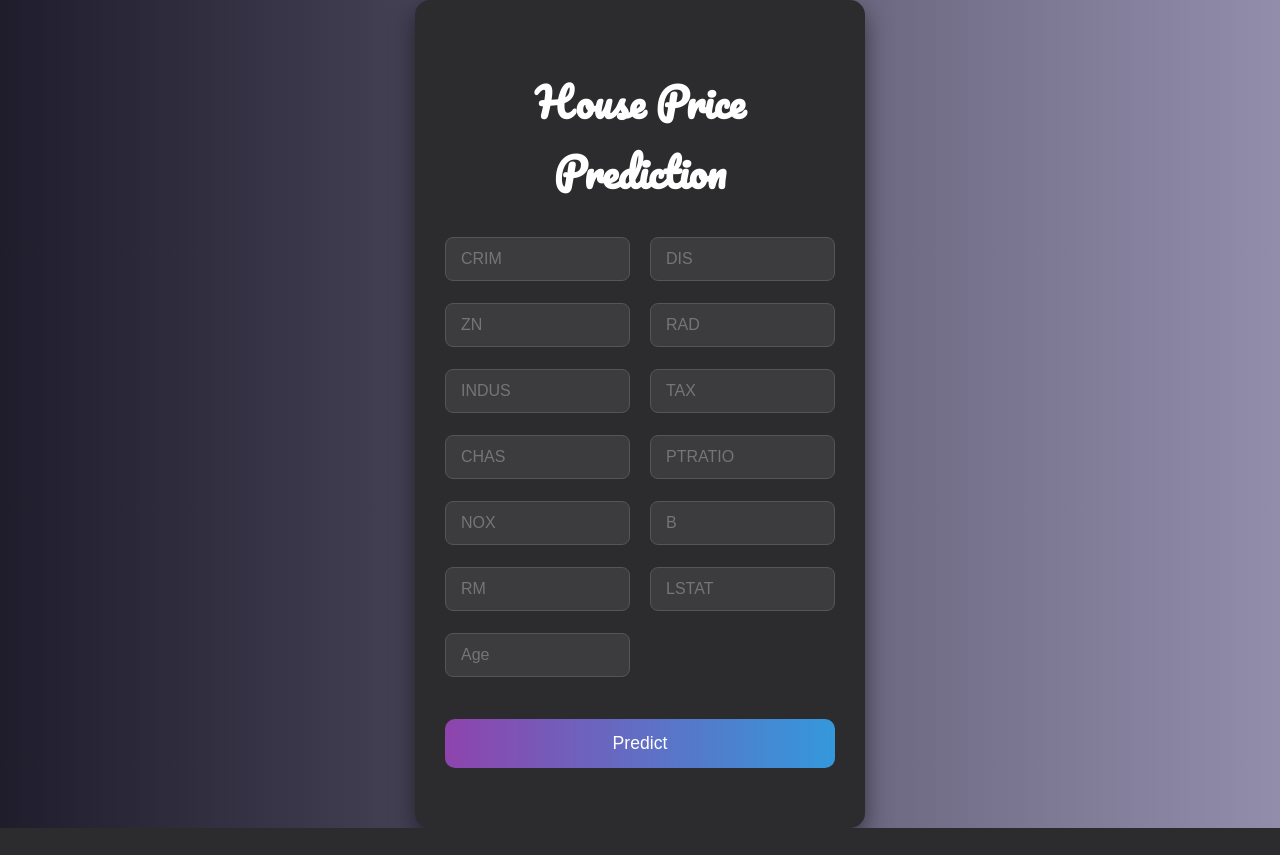
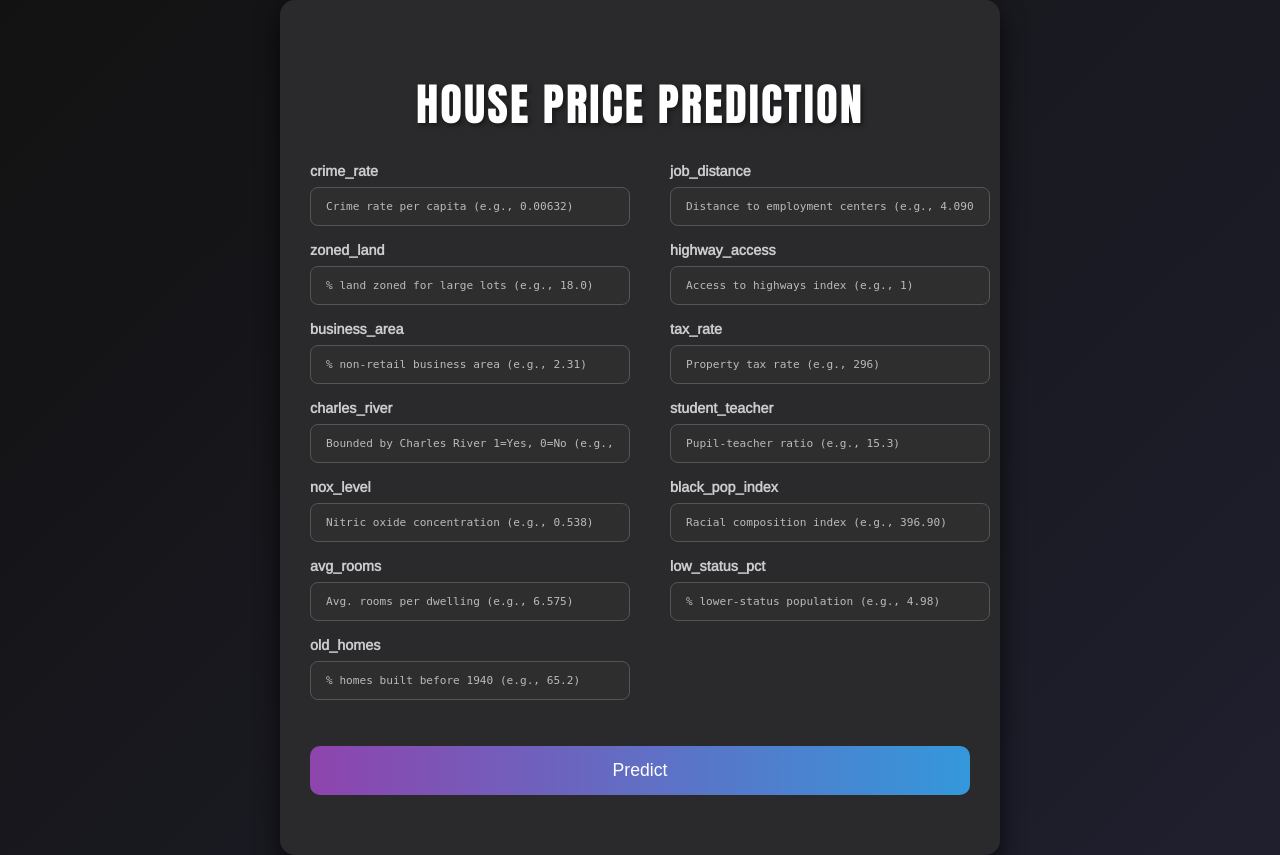
Before and after one commit to vamsi-273/House_Price_Prediction, a Flask app: page / in a window 1280 px wide. Before the commit the page ends 828 px from the top, so only its background shows below. Run offline with Flask 3, Linux system fonts and the light colour scheme; parts of the project's set-up code (start-up, migrations or seed data) failed here and were passed over.

Commit message:
web interface changes

```diff
--- /dev/null
+++ b/static/style.css
@@ -0,0 +1,104 @@
+* {
+  box-sizing: border-box;
+}
+
+body {
+  font-family: 'Arimo', sans-serif;
+  background: linear-gradient(135deg, #121212, #1f1f2e);
+  margin: 0;
+  padding: 0;
+  display: flex;
+  justify-content: center;
+  align-items: center;
+  min-height: 100vh;
+  color: #f0f0f0;
+}
+
+.login {
+  background: rgba(44, 44, 46, 0.95);
+  padding: 40px 30px;
+  border-radius: 15px;
+  box-shadow: 0 10px 25px rgba(0, 0, 0, 0.7);
+  width: 100%;
+  max-width: 720px; /* wider so placeholders fit */
+  text-align: center;
+}
+
+.login h1 {
+  font-family: 'Anton', sans-serif; /* Blocky, bold font */
+  font-size: 2.8em;
+  font-weight: 400; /* Anton is already bold */
+  margin-bottom: 25px;
+  color: #ffffff;
+  letter-spacing: 2px;
+  text-transform: uppercase;
+  text-shadow: 2px 2px 5px rgba(0,0,0,0.5);
+}
+
+
+input[type="text"] {
+  width: 100%;
+  min-width: 320px; /* ensures enough width for long placeholder text */
+  padding: 12px 15px;
+  margin: 8px 0 16px;
+  border: 1px solid #555;
+  border-radius: 8px;
+  background-color: #2e2e2e;
+  color: #f0f0f0;
+  font-size: 0.95em;
+  transition: all 0.3s ease;
+  font-family: monospace; /* makes example numbers align nicely */
+}
+
+input[type="text"]::placeholder {
+  color: #bbbbbb;
+}
+
+input[type="text"]:focus {
+  border-color: #8e44ad;
+  box-shadow: 0 0 8px rgba(142, 68, 173, 0.6);
+  outline: none;
+}
+
+button {
+  background: linear-gradient(to right, #8e44ad, #3498db);
+  color: white;
+  border: none;
+  padding: 14px;
+  width: 100%;
+  border-radius: 10px;
+  font-size: 1.1em;
+  cursor: pointer;
+  transition: 0.3s ease-in-out;
+  margin-top: 10px;
+}
+
+button:hover {
+  background: linear-gradient(to right, #3498db, #8e44ad);
+  box-shadow: 0 8px 16px rgba(0, 0, 0, 0.5);
+}
+
+.result {
+  margin-top: 20px;
+  font-size: 1.2em;
+  color: #e0e0e0;
+}
+
+.form-grid {
+  display: flex;
+  justify-content: space-between;
+  gap: 40px; /* extra space between columns */
+  margin-bottom: 20px;
+}
+
+.form-column {
+  flex: 1;
+  text-align: left;
+  font-size: 0.9em;
+  font-weight: bold;
+  color: #cccccc;
+}
+
+.form-column input[type="text"] {
+  width: 100%;
+}
--- a/templates/home.html
+++ b/templates/home.html
@@ -1,109 +1,15 @@
 <!DOCTYPE html>
 <html lang="en">
   <head>
-    <meta charset="UTF-8" />
-    <title>House Price Prediction</title>
+  <meta charset="UTF-8" />
+  <title>House Price Prediction</title>
 
-    <!-- Google Fonts -->
-    <link
-      href="https://fonts.googleapis.com/css?family=Pacifico|Arimo|Hind:300|Open+Sans+Condensed:300"
-      rel="stylesheet"
-    />
+  <!-- Google Fonts -->
+  <link href="https://fonts.googleapis.com/css2?family=Anton&family=Arimo&display=swap" rel="stylesheet" />
 
-    <style>
-      * {
-  box-sizing: border-box;
-}
+  <link rel="stylesheet" href="{{ url_for('static', filename='style.css') }}">
+</head>
 
-body {
-  font-family: 'Arimo', sans-serif;
-  background: linear-gradient(to right, #1f1c2c, #928dab);
-  margin: 0;
-  padding: 0;
-  display: flex;
-  justify-content: center;
-  align-items: center;
-  min-height: 100vh;
-  color: #f0f0f0;
-}
-
-.login {
-  background: #2c2c2e;
-  padding: 40px 30px;
-  border-radius: 15px;
-  box-shadow: 0 10px 25px rgba(0, 0, 0, 0.5);
-  width: 100%;
-  max-width: 450px;
-  text-align: center;
-}
-
-.login h1 {
-  font-family: 'Pacifico', cursive;
-  font-size: 2.5em;
-  margin-bottom: 20px;
-  color: #ffffff;
-}
-
-input[type="text"] {
-  width: 100%;
-  padding: 12px 15px;
-  margin: 10px 0;
-  border: 1px solid #555;
-  border-radius: 8px;
-  background-color: #3c3c3e;
-  color: #f0f0f0;
-  font-size: 1em;
-  transition: border-color 0.3s ease;
-}
-
-input[type="text"]:focus {
-  border-color: #8e44ad;
-  box-shadow: 0 0 8px rgba(142, 68, 173, 0.6);
-  outline: none;
-}
-
-button {
-  background: linear-gradient(to right, #8e44ad, #3498db);
-  color: white;
-  border: none;
-  padding: 14px;
-  width: 100%;
-  border-radius: 10px;
-  font-size: 1.1em;
-  cursor: pointer;
-  transition: 0.3s ease-in-out;
-  margin-top: 10px;
-}
-
-button:hover {
-  background: linear-gradient(to right, #3498db, #8e44ad);
-  box-shadow: 0 8px 16px rgba(0, 0, 0, 0.4);
-}
-
-.result {
-  margin-top: 20px;
-  font-size: 1.2em;
-  color: #e0e0e0;
-}
-
-.form-grid {
-  display: flex;
-  justify-content: space-between;
-  gap: 20px;
-  margin-bottom: 20px;
-}
-
-.form-column {
-  flex: 1;
-}
-
-.form-column input[type="text"] {
-  width: 100%;
-  margin-bottom: 12px;
-}
-
-    </style>
-  </head>
 
   <body>
     <div class="login">
@@ -112,36 +18,34 @@ button:hover {
       <form action="{{ url_for('predict')}}" method="post">
         <div class="form-grid">
           <div class="form-column">
-            <input type="text" name="CRIM" placeholder="CRIM" required /><br />
-            <input type="text" name="ZN" placeholder="ZN" required /><br />
-            <input
-              type="text"
-              name="INDUS"
-              placeholder="INDUS"
-              required
-            /><br />
-            <input type="text" name="CHAS" placeholder="CHAS" required /><br />
-            <input type="text" name="NOX" placeholder="NOX" required /><br />
-            <input type="text" name="RM" placeholder="RM" required /><br />
-            <input type="text" name="Age" placeholder="Age" required /><br />
+            crime_rate
+            <input type="text" name="CRIM" placeholder="Crime rate per capita (e.g., 0.00632)" required /><br />
+            zoned_land
+            <input type="text" name="ZN" placeholder="% land zoned for large lots (e.g., 18.0)" required /><br />
+            business_area
+            <input type="text" name="INDUS" placeholder="% non-retail business area (e.g., 2.31)" required /><br />
+            charles_river
+            <input type="text" name="CHAS" placeholder="Bounded by Charles River 1=Yes, 0=No (e.g., 0)" required /><br />
+            nox_level
+            <input type="text" name="NOX" placeholder="Nitric oxide concentration (e.g., 0.538)" required /><br />
+            avg_rooms
+            <input type="text" name="RM" placeholder="Avg. rooms per dwelling (e.g., 6.575)" required /><br />
+            old_homes
+            <input type="text" name="AGE" placeholder="% homes built before 1940 (e.g., 65.2)" required /><br />
           </div>
           <div class="form-column">
-            <input type="text" name="DIS" placeholder="DIS" required /><br />
-            <input type="text" name="RAD" placeholder="RAD" required /><br />
-            <input type="text" name="TAX" placeholder="TAX" required /><br />
-            <input
-              type="text"
-              name="PTRATIO"
-              placeholder="PTRATIO"
-              required
-            /><br />
-            <input type="text" name="B" placeholder="B" required /><br />
-            <input
-              type="text"
-              name="LSTAT"
-              placeholder="LSTAT"
-              required
-            /><br />
+            job_distance
+            <input type="text" name="DIS" placeholder="Distance to employment centers (e.g., 4.0900)" required /><br />
+            highway_access
+            <input type="text" name="RAD" placeholder="Access to highways index (e.g., 1)" required /><br />
+            tax_rate
+            <input type="text" name="TAX" placeholder="Property tax rate (e.g., 296)" required /><br />
+            student_teacher
+            <input type="text" name="PTRATIO" placeholder="Pupil-teacher ratio (e.g., 15.3)" required /><br />
+            black_pop_index
+            <input type="text" name="B" placeholder="Racial composition index (e.g., 396.90)" required /><br />
+            low_status_pct
+            <input type="text" name="LSTAT" placeholder="% lower-status population (e.g., 4.98)" required /><br />
           </div>
         </div>
 
```
